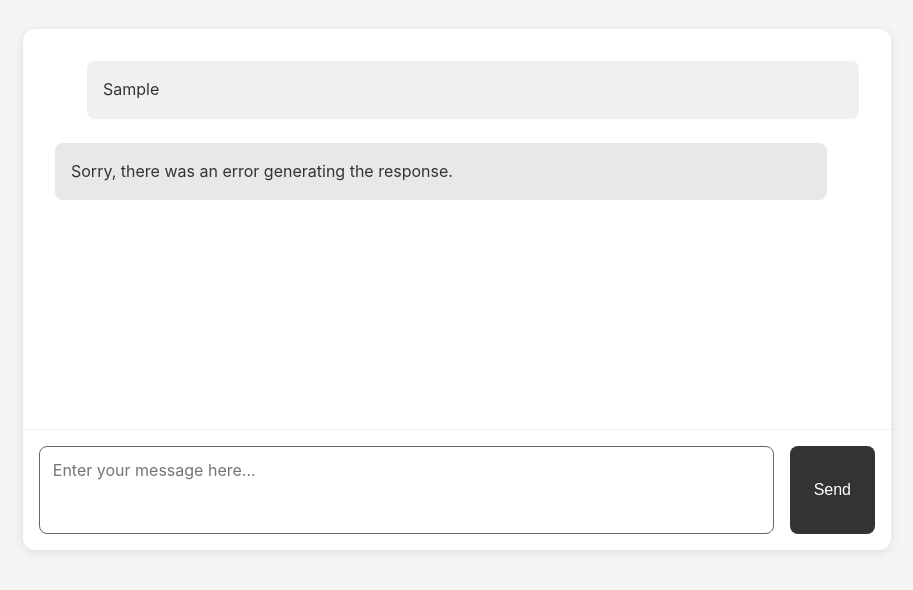
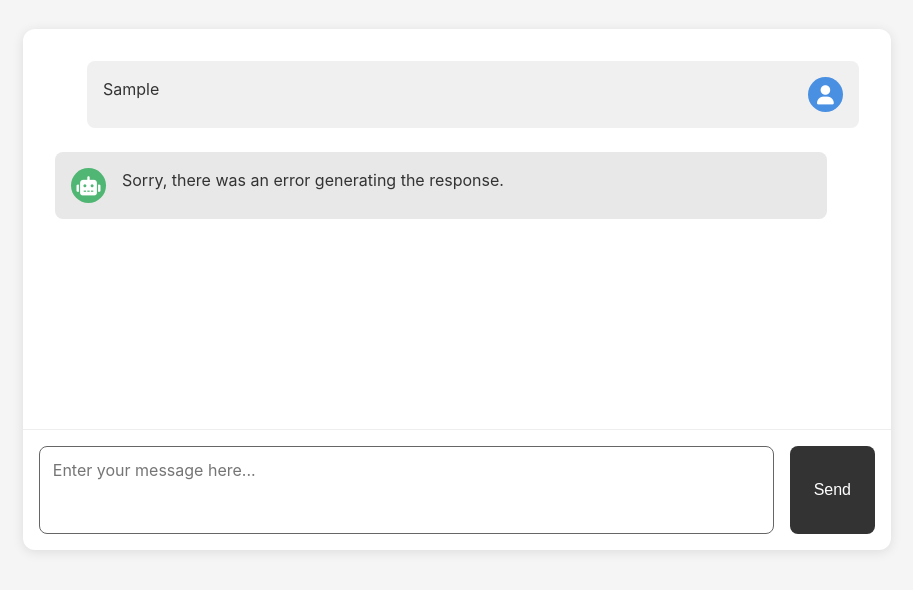
Before and after one commit to 7ELEVEENN/Gemini-API-Try, a plain HTML site: page Ver 1.1/index.html in a window 1280 px wide. Both pictures are taken after typing "Sample" into the empty fields and a click on the button "Send". Shown: the part 86-676 px from the top of the page, without its empty margins (183-1096 px from the left). Drawn offline with Linux system fonts and the light colour scheme; no server answers.

Commit message:
Add message icons and improve chat message styling

```diff
--- a/Ver 1.1/index.html
+++ b/Ver 1.1/index.html
@@ -5,6 +5,7 @@
     <meta name="viewport" content="width=device-width, initial-scale=1.0">
     <title>AI Chat Interface</title>
     <link rel="stylesheet" href="styles.css">
+    <link rel="stylesheet" href="https://cdnjs.cloudflare.com/ajax/libs/font-awesome/6.0.0/css/all.min.css">
 </head>
 <body>
     <h1>Simple Implementation of Gemini API</h1>
--- a/Ver 1.1/script.js
+++ b/Ver 1.1/script.js
@@ -32,7 +32,19 @@ async function generateResponse(prompt) {
 function addMessage(text, isUser = false) {
     const messageDiv = document.createElement('div');
     messageDiv.className = `message ${isUser ? 'user-message' : 'ai-message'}`;
-    messageDiv.textContent = text;
+
+    const iconDiv = document.createElement('div');
+    iconDiv.className = 'message-icon';
+    iconDiv.innerHTML = isUser ?
+        '<i class="fas fa-user"></i>' :
+        '<i class="fas fa-robot"></i>';
+
+    const textDiv = document.createElement('div');
+    textDiv.className = 'message-text';
+    textDiv.textContent = text;
+
+    messageDiv.appendChild(iconDiv);
+    messageDiv.appendChild(textDiv);
     chatHistory.appendChild(messageDiv);
     chatHistory.scrollTop = chatHistory.scrollHeight;
 }
--- a/Ver 1.1/styles.css
+++ b/Ver 1.1/styles.css
@@ -43,16 +43,48 @@ h1 {
     margin-bottom: 1.5rem;
     padding: 1rem;
     border-radius: 8px;
+    display: flex;
+    align-items: flex-start;
+    gap: 1rem;
+}
+
+.message-icon {
+    flex-shrink: 0;
+    width: 35px;
+    height: 35px;
+    border-radius: 50%;
+    background-color: #333;
+    display: flex;
+    align-items: center;
+    justify-content: center;
+}
+
+.message-icon i {
+    color: white;
+    font-size: 1.2rem;
+}
+
+.message-text {
+    flex: 1;
 }
 
 .user-message {
     background-color: #f0f0f0;
     margin-left: 2rem;
+    flex-direction: row-reverse;
 }
 
 .ai-message {
     background-color: #e8e8e8;
     margin-right: 2rem;
+}
+
+.user-message .message-icon {
+    background-color: #4a90e2;
+}
+
+.ai-message .message-icon {
+    background-color: #50b674;
 }
 
 .input-container {
```
